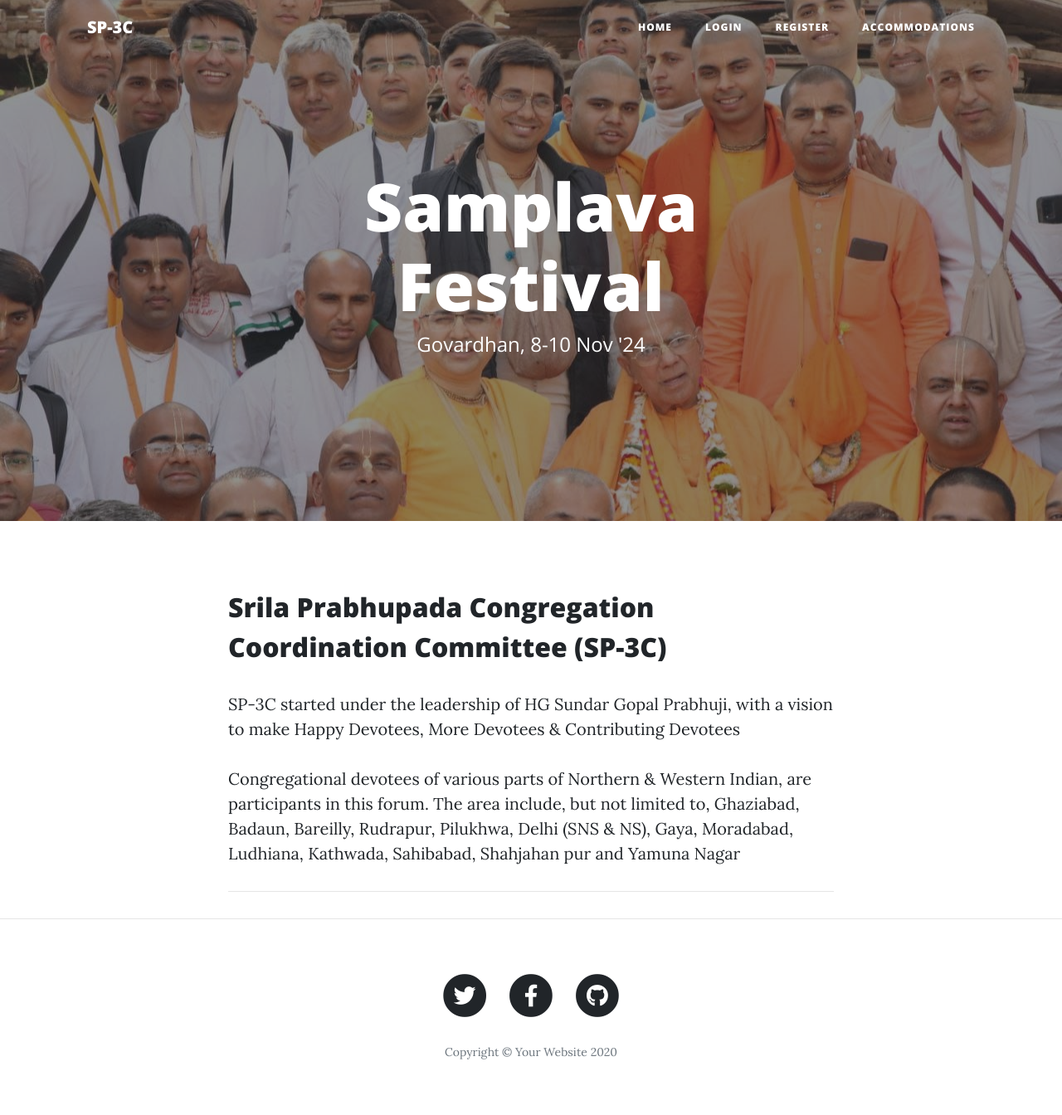
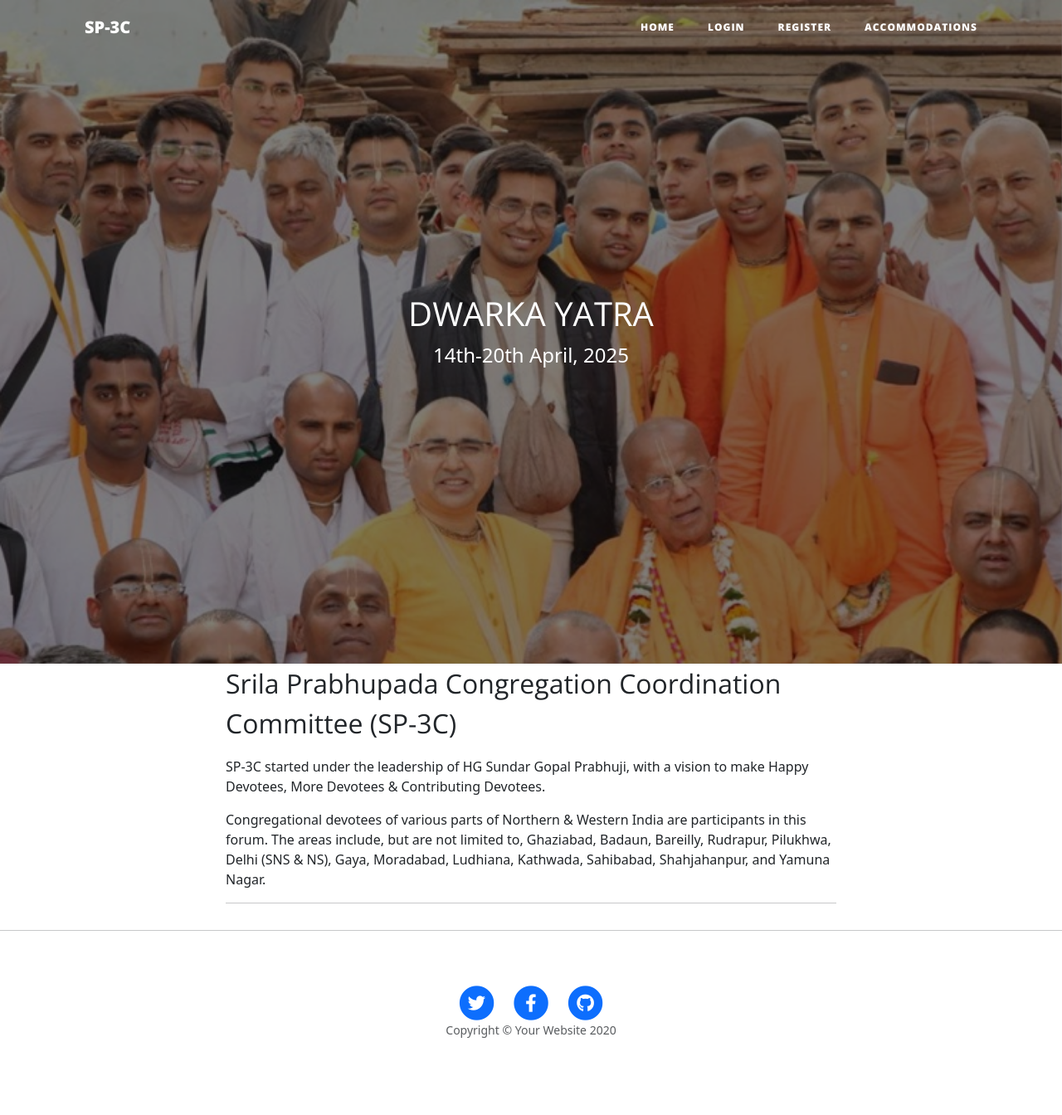
Before and after one commit to laveen01/sp-3c_yatra-1, a Flask app: page / in a window 1280 px wide. Shown: the whole page at 83% size. After the commit the page ends 1251 px from the top, so only its background shows below. Run offline with Flask 2, Linux system fonts and the light colour scheme; some libraries are stand-ins or nearby versions.

Commit message:
Update index.html

```diff
--- a/templates/index.html
+++ b/templates/index.html
@@ -1,16 +1,33 @@
 {% include "header.html" %}
 
-  <!-- Page Header -->
-  <header class="masthead" style="background-image: url({{ url_for('static', filename='img/home-bg.jpeg')}})">
-    <div class="overlay"></div>
-    <div class="container">
-      <div class="row">
-        <div class="col-lg-8 col-md-10 mx-auto">
-          <div class="site-heading">
-            <h1>Samplava Festival</h1>
-            <span class="subheading">Govardhan, 8-10 Nov '24</span>
+<!-- Page Header with Auto-Sliding Carousel -->
+<header>
+  <div id="headerCarousel" class="carousel slide carousel-fade" data-bs-ride="carousel" data-bs-interval="2500">
+    <div class="carousel-inner">
+      <div class="carousel-item active">
+        <img src="{{ url_for('static', filename='img/home-bg1.jpeg')}}" class="d-block w-100" alt="Image 1">
+      </div>
+      <div class="carousel-item">
+        <img src="{{ url_for('static', filename='img/home-bg2.jpg')}}" class="d-block w-100" alt="Image 2">
+      </div>
+      <div class="carousel-item">
+        <img src="{{ url_for('static', filename='img/home-bg3.jpg')}}" class="d-block w-100" alt="Image 3">
+      </div>
+      <div class="carousel-item">
+        <img src="{{ url_for('static', filename='img/home-bg4.jpg')}}" class="d-block w-100" alt="Image 4">
+      </div>
+      <div class="carousel-item">
+        <img src="{{ url_for('static', filename='img/home-bg5.jpg')}}" class="d-block w-100" alt="Image 5">
       </div>
     </div>
+  </div>
+
+  <!-- Overlay and Text Container Positioned Over Carousel -->
+  <div class="overlay"></div>
+  <div class="container position-absolute top-50 start-50 translate-middle text-center text-white" style="z-index: 2;">
+    <div class="site-heading">
+      <h1>DWARKA YATRA</h1>
+      <span class="subheading">14th-20th April, 2025</span>
     </div>
   </div>
 </header>
@@ -19,28 +36,58 @@
 <div class="container">
   <div class="row">
     <div class="col-lg-8 col-md-10 mx-auto">
-
       <div class="post-preview">
-<!--          <p>This is the Post</p>-->
-
         <h2 class="post-title">
           <p>Srila Prabhupada Congregation Coordination Committee (SP-3C)</p>
         </h2>
-        <!--            <h3 class="post-subtitle">-->
-        <!--              <p>This is the subtitle</p>-->
-        <!--            </h3>-->
-                    <p style="justify-content:center"> SP-3C started under the leadership of HG Sundar Gopal Prabhuji, with a vision to make Happy Devotees, More Devotees & Contributing Devotees</p>
-                    <p>Congregational devotees of various parts of Northern & Western Indian, are participants in this forum. The area include, but not limited to, Ghaziabad, Badaun, Bareilly, Rudrapur, Pilukhwa, Delhi (SNS & NS), Gaya, Moradabad, Ludhiana, Kathwada, Sahibabad, Shahjahan pur and Yamuna Nagar</p>
+        <p style="justify-content:center">
+          SP-3C started under the leadership of HG Sundar Gopal Prabhuji, with a vision to make Happy Devotees, More Devotees & Contributing Devotees.
         </p>
-
-
+        <p>
+          Congregational devotees of various parts of Northern & Western India are participants in this forum. The areas include, but are not limited to, Ghaziabad, Badaun, Bareilly, Rudrapur, Pilukhwa, Delhi (SNS & NS), Gaya, Moradabad, Ludhiana, Kathwada, Sahibabad, Shahjahanpur, and Yamuna Nagar.
+        </p>
       </div>
       <hr>
-
-
     </div>
   </div>
 </div>
 <hr>
 
 {% include "footer.html" %}
+
+<!-- Include Bootstrap (if not already included) -->
+<link href="https://cdn.jsdelivr.net/npm/bootstrap@5.3.0/dist/css/bootstrap.min.css" rel="stylesheet">
+<script src="https://cdn.jsdelivr.net/npm/bootstrap@5.3.0/dist/js/bootstrap.bundle.min.js"></script>
+
+<!-- Custom CSS -->
+<style>
+  header {
+    position: relative;
+  }
+
+  .carousel-item img {
+    width: 100%;
+    height: 100vh; /* Makes the carousel images fill the screen height */
+    object-fit: cover; /* Ensures images maintain their aspect ratio */
+  }
+
+  .overlay {
+    position: absolute;
+    top: 0;
+    left: 0;
+    right: 0;
+    bottom: 0;
+    background: rgba(0, 0, 0, 0.5); /* Darkens the background */
+    z-index: 1; /* Ensures overlay stays on top of the carousel images */
+  }
+
+  .site-heading {
+    color: white;
+    z-index: 2; /* Ensures text stays on top of the overlay */
+  }
+
+  .subheading {
+    font-size: 1.5rem;
+    font-weight: 300;
+  }
+</style>
```
Lines whose indentation alone changed are shown as unchanged.
